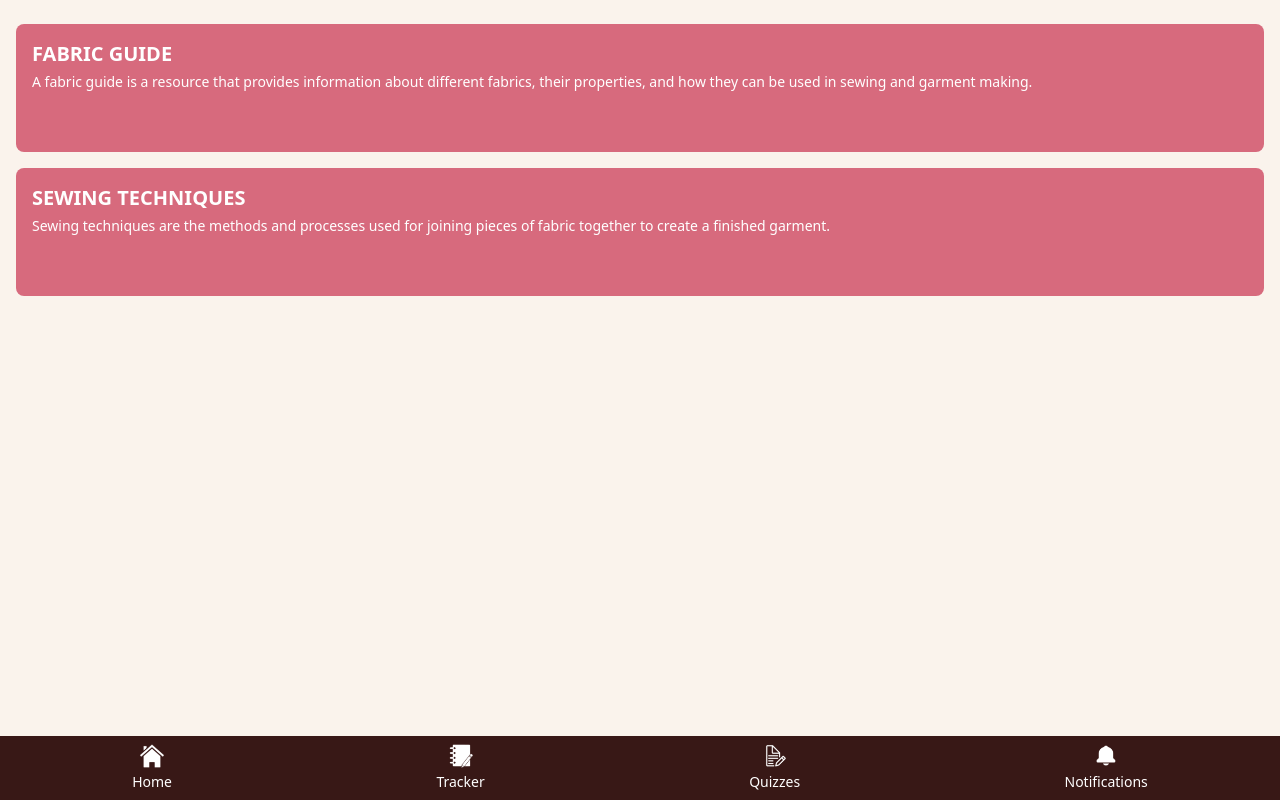
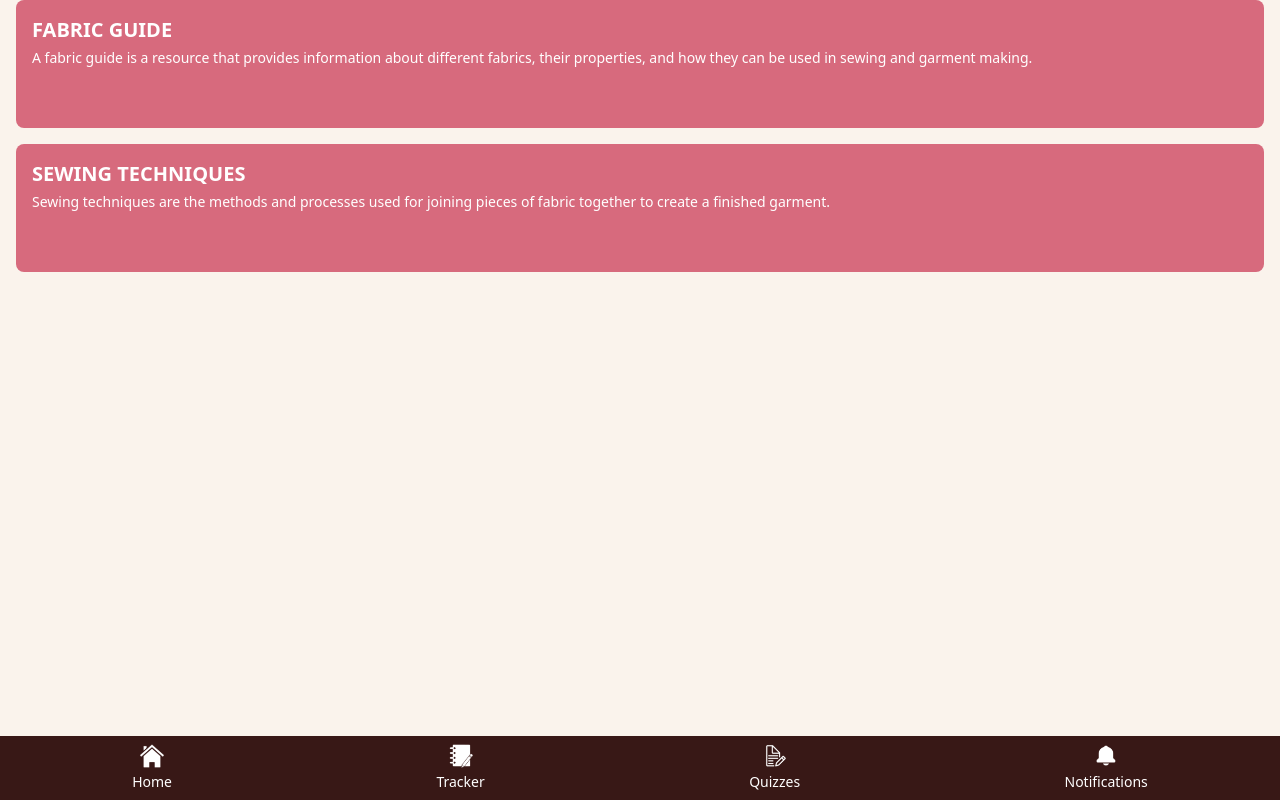
Before and after one commit to chinoy-the-great/nuxt3-drizzle-stitch, a Nuxt app: page /home-dressmaking-library in a window 1280 px wide. Built offline with nearby package versions, Linux system fonts and the light colour scheme.

Commit message:
Removed top padding for header image in Home. Adjusted affected pages accordingly.

```diff
--- a/layouts/default.vue
+++ b/layouts/default.vue
@@ -1,7 +1,7 @@
 <template>
 	<div class="flex flex-col min-h-screen bg-nude-50">
 		<!-- Navbar -->
-		<header v-if="userStore.user" class="bg-transparent">
+		<header v-if="userStore.user" class="bg-transparent fixed inset-x-0 top-0 z-30">
 			<nav class="container mx-auto px-4 py-4 flex justify-between items-center">
 				<button class="text-nude-700 hover:text-nude-600 flex items-center" @click="toggleSidebar">
 					<!-- Menu Icon -->
@@ -30,8 +30,9 @@
 				@close="toggleSidebar"
 			/>
 
-			<!-- Page content -->
-			<main class="flex-grow container mx-auto px-4 py-6">
+			<!-- Page content (overlapping the header) -->
+			<main class="flex-grow container mx-auto">
+				<!-- Adjusted margin-top to overlap the header -->
 				<NuxtPage />
 			</main>
 		</div>
--- a/pages/home-dressmaking-library.vue
+++ b/pages/home-dressmaking-library.vue
@@ -1,5 +1,5 @@
 <template>
-	<div class="space-y-4 mb-24">
+	<div class="space-y-4 mb-24 mx-4">
 		<!-- First Row -->
 		<NuxtLink to="/home-library-fabric-guide">
 			<div class="w-full h-32 bg-[#D76A7D] flex items-start justify-start p-4 rounded-lg">
--- a/pages/home-library-fabric-guide.vue
+++ b/pages/home-library-fabric-guide.vue
@@ -1,6 +1,6 @@
 <template>
 	<div class="space-y-4 p-6">
-		<h2 class="text-2xl font-bold mb-4">Fabric Guide</h2>
+		<h2 class="text-2xl font-bold mb-4 mt-8">Fabric Guide</h2>
 
 		<!-- Folder List -->
 		<div v-for="(folder, folderIndex) in folders" :key="folderIndex">
```
